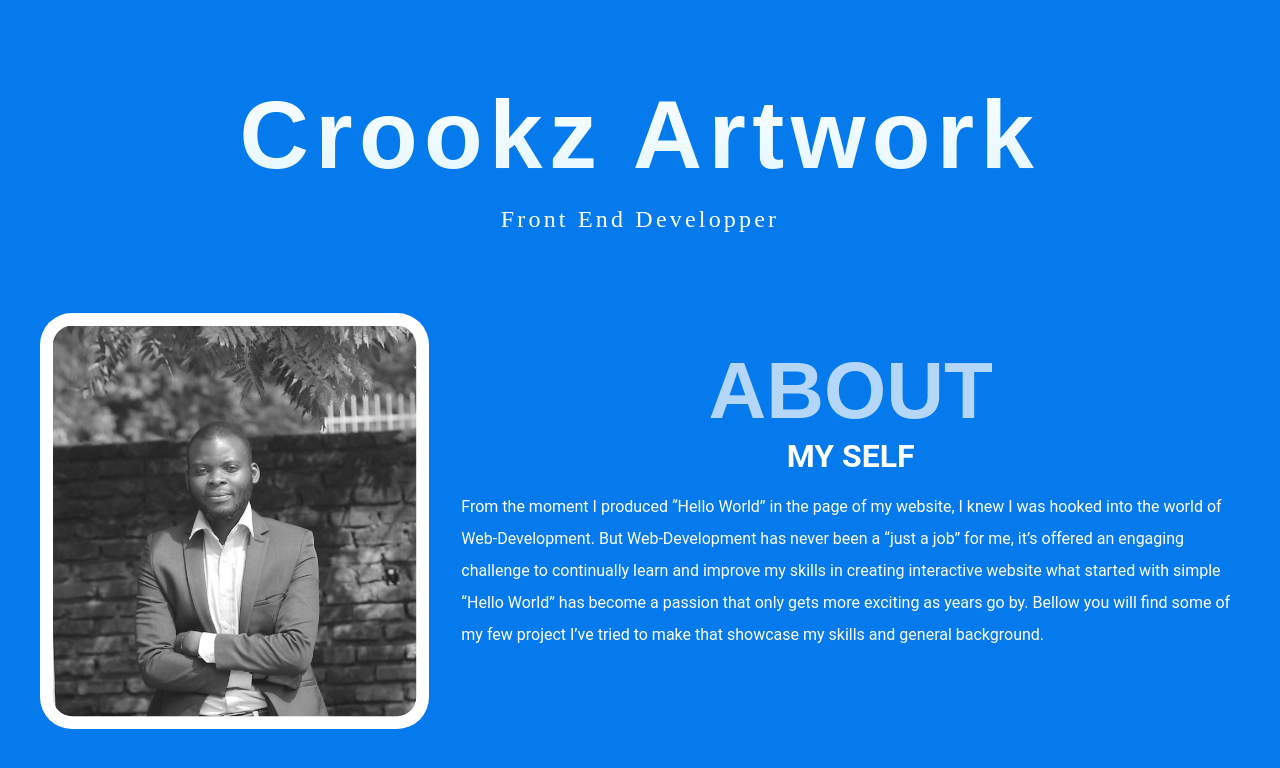
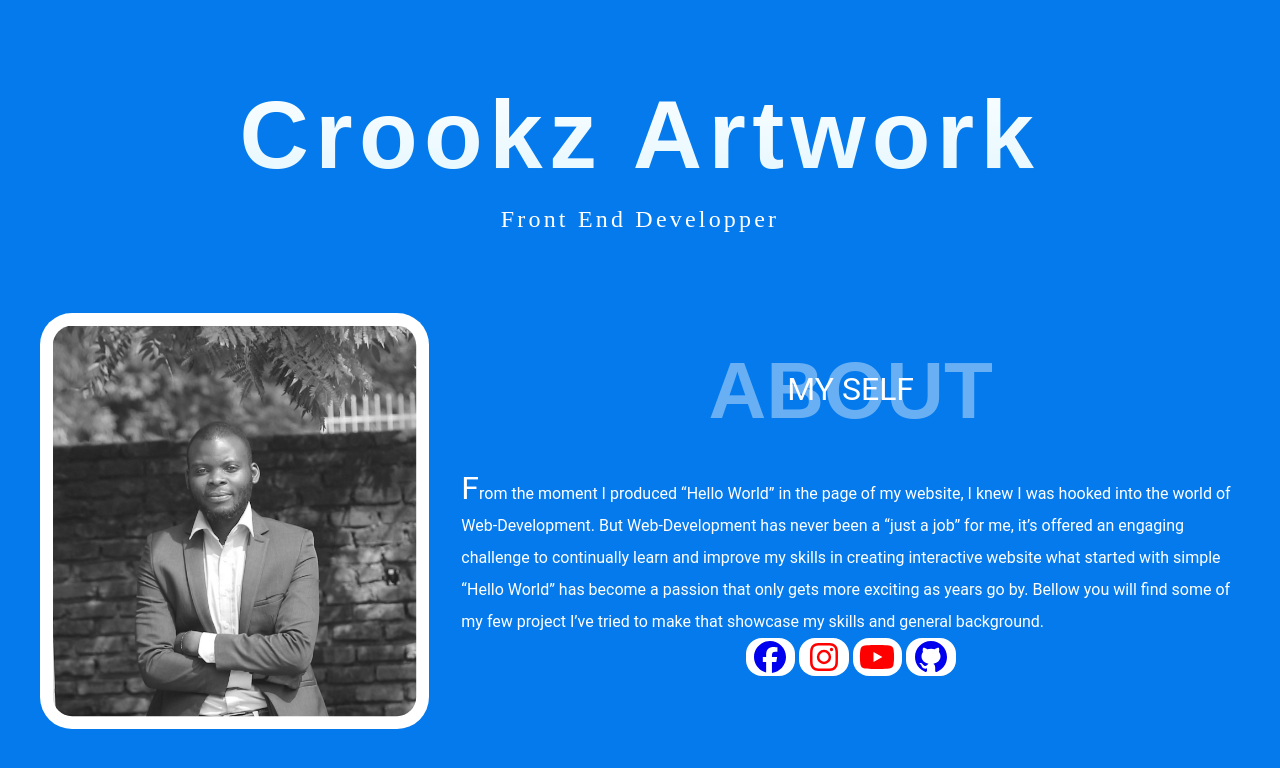
Before and after one commit to mic7x4/my-portfolio, a plain HTML site: page index.html in a window 1280 px wide. Drawn offline with Linux system fonts and the light colour scheme.

Commit message:
This is the second commit

```diff
--- a/css/style.css
+++ b/css/style.css
@@ -65,15 +65,30 @@ body {
   font-family: "Roboto ", sans-serif;
   text-align: center;
   font-size: 5rem;
-  opacity: 0.7;
+  opacity: 0.4;
 }
 .about-me h6 {
   font-size: 2rem;
   text-align: center;
-  vertical-align: top;
+  margin-top: -67px;
+  padding-bottom: 3rem;
+  font-weight: 400;
 }
 .about-me p {
     text-align: left;
     padding-top: 1rem;
     line-height: 2rem;
 }
+.about-me p::first-letter{
+    font-size: 2rem;
+}
+.about-me div{
+    display: inline-block;
+    padding: .2rem;
+}
+.social-media {
+    background-color: #fff;
+    border-radius: 1rem;
+}
+.social-media a{padding: .1rem;}
+.fa-youtube, .fa-instagram{color:red}
--- a/index.html
+++ b/index.html
@@ -3,6 +3,7 @@
   <head>
     <meta charset="UTF-8" />
     <meta name="viewport" content="width=device-width, initial-scale=1.0" />
+    <link rel="shortcut icon" type="image/jpg" href="img/favicon.ico" />
     <link rel="stylesheet" href="css/style.css" />
     <title>Portfolio</title>
   </head>
@@ -34,6 +35,18 @@
               years go by. Bellow you will find some of my few project I’ve
               tried to make that showcase my skills and general background.
             </p>
+            <div class="social-media">
+                <a href="https://web.facebook.com/CrookzArt"><i class="fab fa-facebook fa-2x"></i></a>
+            </div>
+            <div class="social-media">
+                <a href="https://www.instagram.com/crookzart/"><i class="fab fa-instagram fa-2x"></i></a>
+            </div>
+            <div class="social-media">
+                <a href="http://www.youtube.com/c/CrookzArtwork"><i class="fab fa-youtube fa-2x"></i></a>
+            </div>
+            <div class="social-media">
+                <a href="https://github.com/mic7x4"><i class="fab fa-github fa-2x"></i></a>
+            </div>
           </div>
         </div>
       </div>
```
